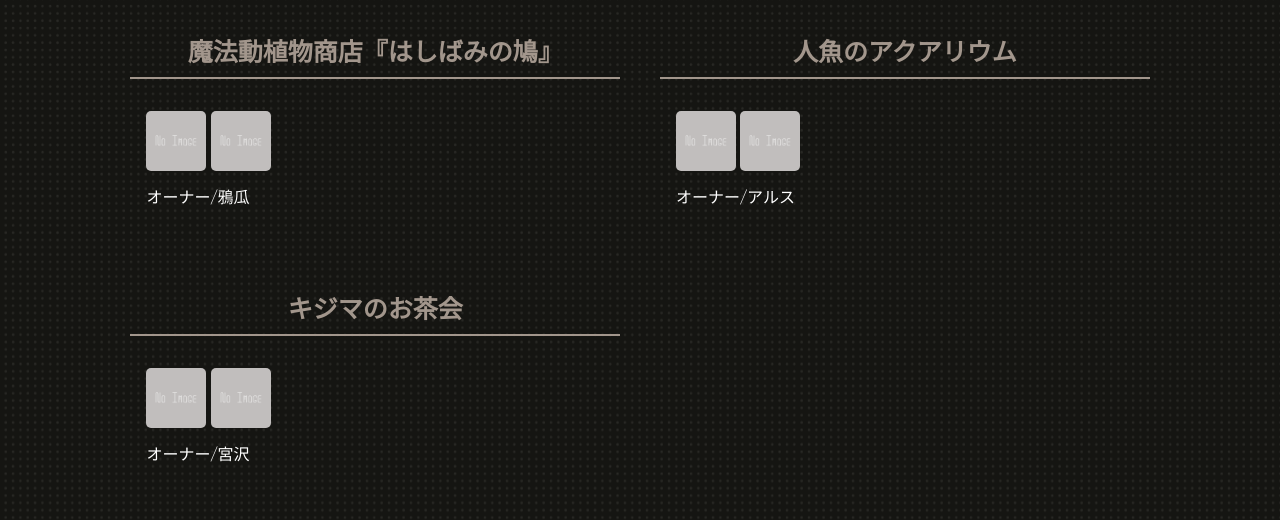
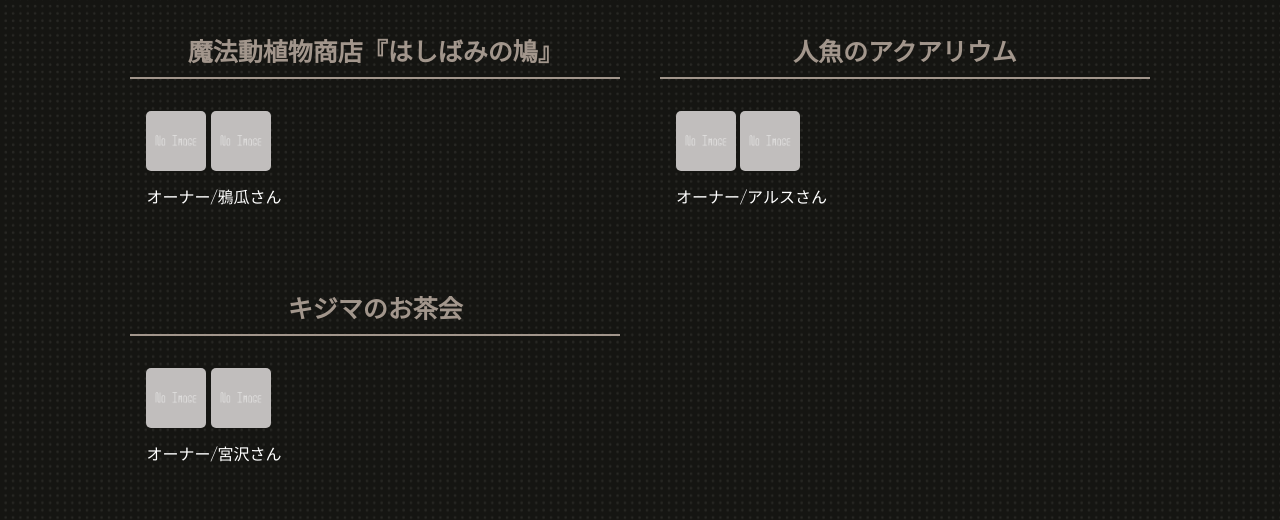
Before and after one commit to doichi-pj/2025, a plain HTML site: page list.html in a window 1280 px wide. Shown: the part 5073-5593 px from the top of the page. Drawn offline with nearby package versions, Linux system fonts and the light colour scheme; a web font is replaced by a local one.

Commit message:
Update list.html

```diff
--- a/list.html
+++ b/list.html
@@ -368,7 +368,7 @@
 							<img src="images/icon.png" class="icon-s">
 							<img src="images/icon.png" class="icon-s">
 							<br>
-							オーナー/鴉瓜</p>
+							オーナー/鴉瓜さん</p>
 						</div>
 
 						<div>
@@ -377,7 +377,7 @@
 							<img src="images/icon.png" class="icon-s">
 							<img src="images/icon.png" class="icon-s">
 							<br>
-							オーナー/アルス</p>
+							オーナー/アルスさん</p>
 						</div>
 
 						<div>
@@ -386,7 +386,7 @@
 							<img src="images/icon.png" class="icon-s">
 							<img src="images/icon.png" class="icon-s">
 							<br>
-							オーナー/宮沢</p>
+							オーナー/宮沢さん</p>
 						</div>
 
 					</div>
```
